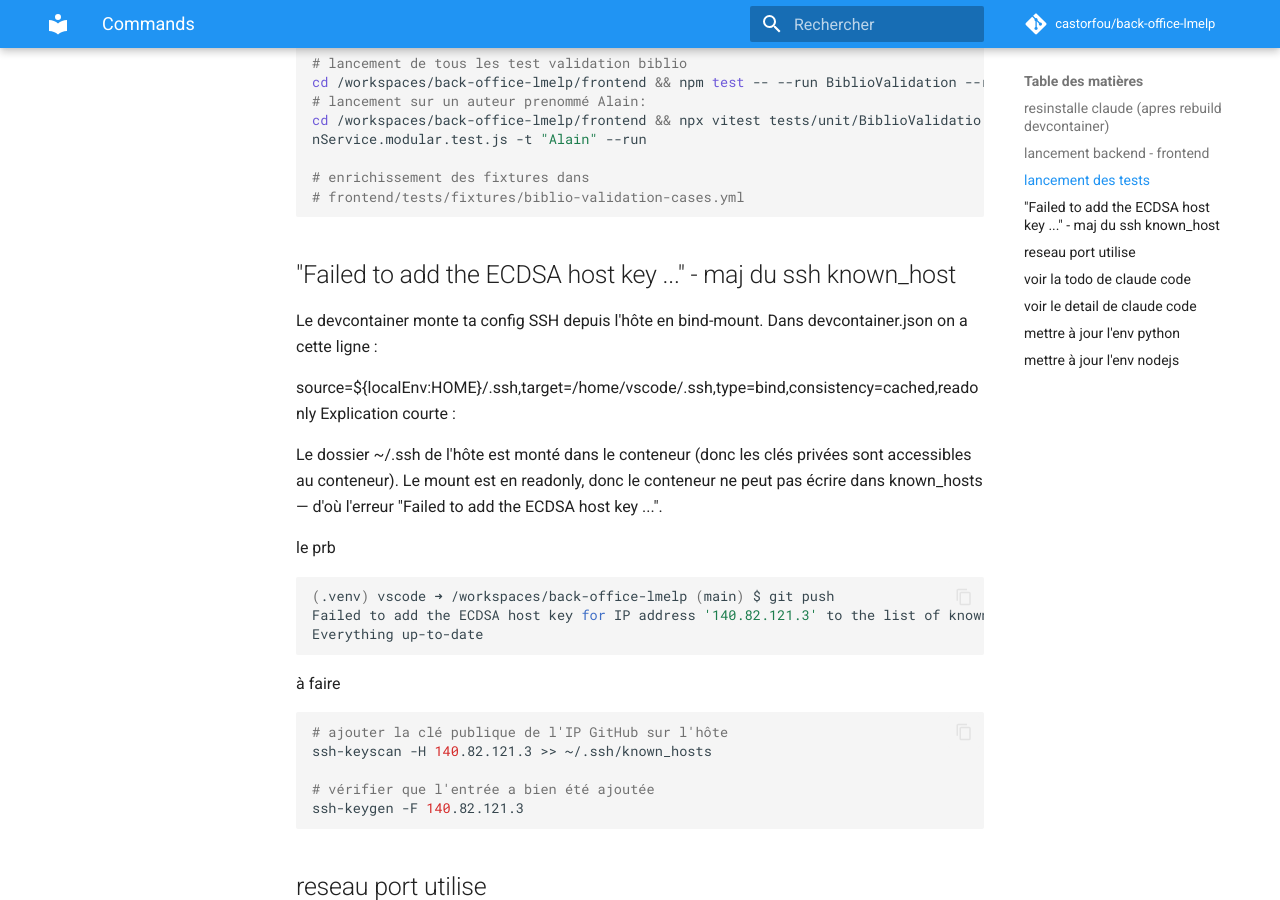
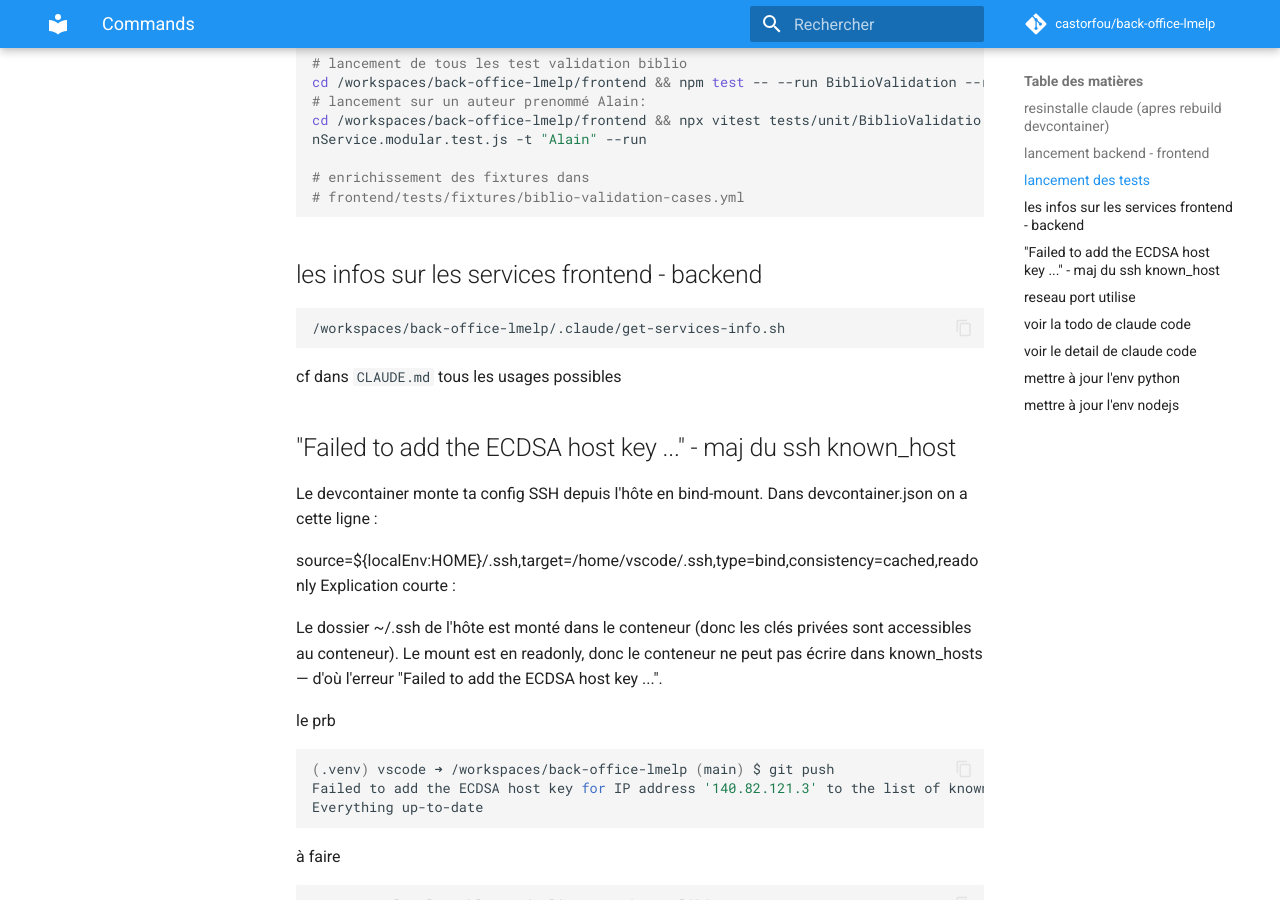
Before and after one commit to castorfou/back-office-lmelp, an MkDocs documentation site: the page built from docs/commands.md, in a window 1280 px wide and 900 px high, scrolled down 886 px. Built offline with MkDocs 1.6.1 and Material for MkDocs 9.7.7, drawn with Linux system fonts in a browser that asks for light colours; comment, search, counter and statistics services are not loaded.

Commit message:
ajout command pour detecter etat du backend frontend

````diff
--- a/docs/commands.md
+++ b/docs/commands.md
@@ -43,6 +43,14 @@ nService.modular.test.js -t "Alain" --run
 # enrichissement des fixtures dans
 # frontend/tests/fixtures/biblio-validation-cases.yml
 ```
+
+## les infos sur les services frontend - backend
+
+```bash
+/workspaces/back-office-lmelp/.claude/get-services-info.sh
+```
+
+cf dans `CLAUDE.md` tous les usages possibles
 
 ## "Failed to add the ECDSA host key ..." - maj du ssh known_host
 
````
